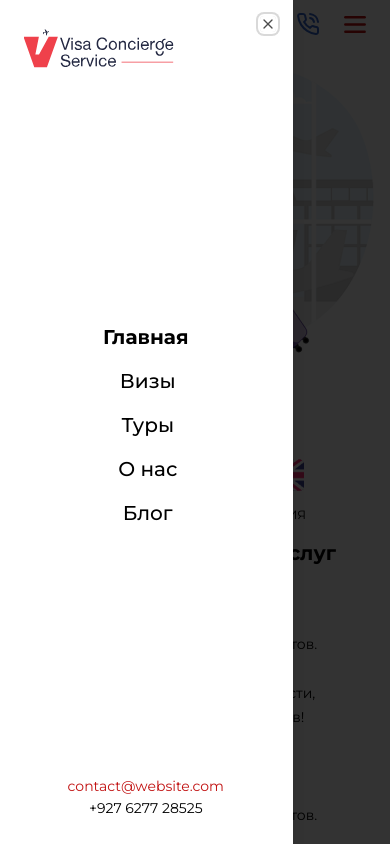
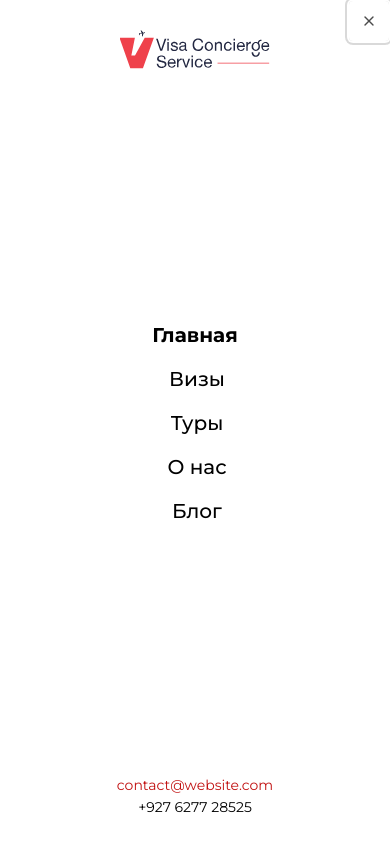
Before and after one commit to KirillUnited/eurostarvisa, a Next.js app: page / in a window 390 px wide. Both pictures are taken after a click on the button 355 px from the left and 24 px from the top of the page. Shown: the top 844 px of the page. Built offline with nearby package versions, Linux system fonts and the light colour scheme.

Commit message:
Change HeaderMobileMenu to Dialog

```diff
--- a/src/components/shared/header/header-mobile-menu.tsx
+++ b/src/components/shared/header/header-mobile-menu.tsx
@@ -6,6 +6,15 @@ import {
     SheetTitle,
     SheetTrigger,
 } from "@/components/ui/sheet"
+import {
+    Dialog,
+    DialogContent,
+    DialogDescription,
+    DialogHeader,
+    DialogTitle,
+    DialogTrigger,
+} from "@/components/ui/dialog"
+
 import Navbar from './navbar'
 import { MenuIcon } from 'lucide-react'
 import Logo from '../logo'
@@ -23,7 +32,40 @@ const HeaderMobileMenu = ({ className }: Props) => {
             'flex',
             className
         )}>
-            <Sheet>
+            <Dialog>
+                <DialogTrigger>
+                    <MenuIcon className='text-link' width={38} height={29} />
+                </DialogTrigger>
+                <DialogContent className='bg-background border-background sm:rounded-none max-w-full h-full text-foreground flex flex-col gap-6'>
+                    <DialogHeader>
+                        <DialogTitle>
+                            <Logo />
+                        </DialogTitle>
+                    </DialogHeader>
+                    <div className='flex flex-col items-center flex-1 overflow-y-auto'>
+                        <Navbar variant='primary' />
+                    </div>
+                    <ul className='text-center'>
+                        {
+                            contacts.map(({ label, href, name }) => {
+                                const isEmail = name === 'email';
+
+                                return (
+                                    <li key={label} className='text-sm leading-relaxed'>
+                                        <Link href={`${href}`} className={cn(
+                                            {
+                                                'text-link': isEmail
+                                            }
+                                        )}>{label}</Link>
+                                    </li>
+                                )
+                            })
+                        }
+                    </ul>
+                </DialogContent>
+            </Dialog>
+
+            {/* <Sheet>
                 <SheetTrigger>
                     <MenuIcon className='text-link' width={38} height={29} />
                 </SheetTrigger>
@@ -48,7 +90,7 @@ const HeaderMobileMenu = ({ className }: Props) => {
                         }
                     </ul>
                 </SheetContent>
-            </Sheet>
+            </Sheet> */}
         </div>
     )
 }
```
